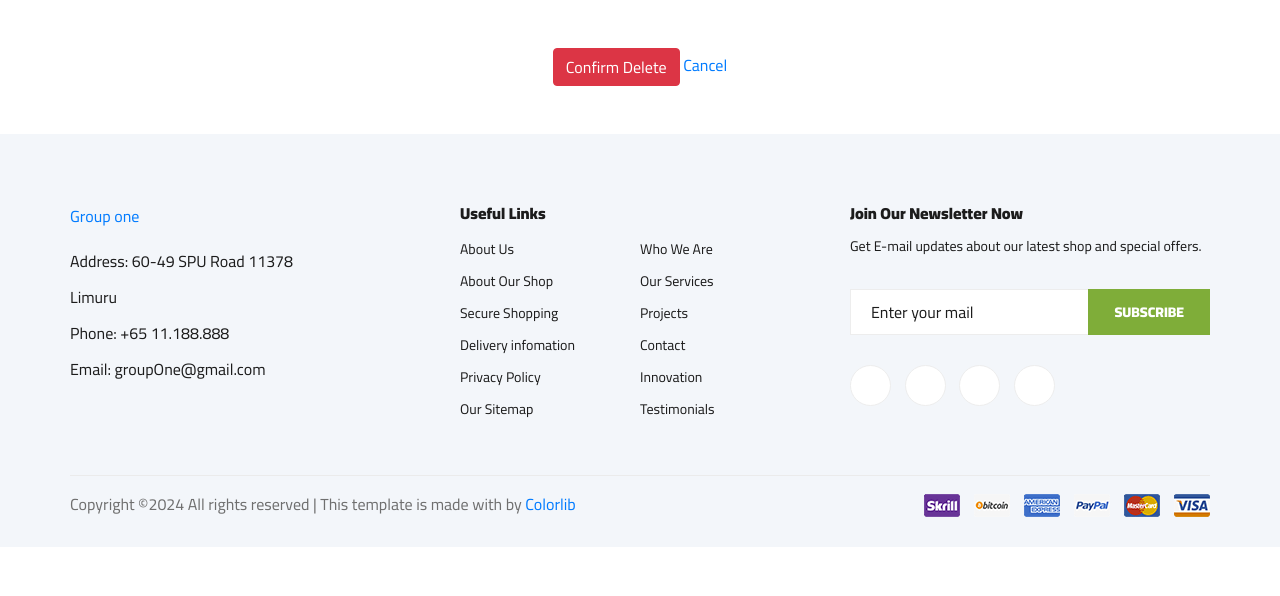
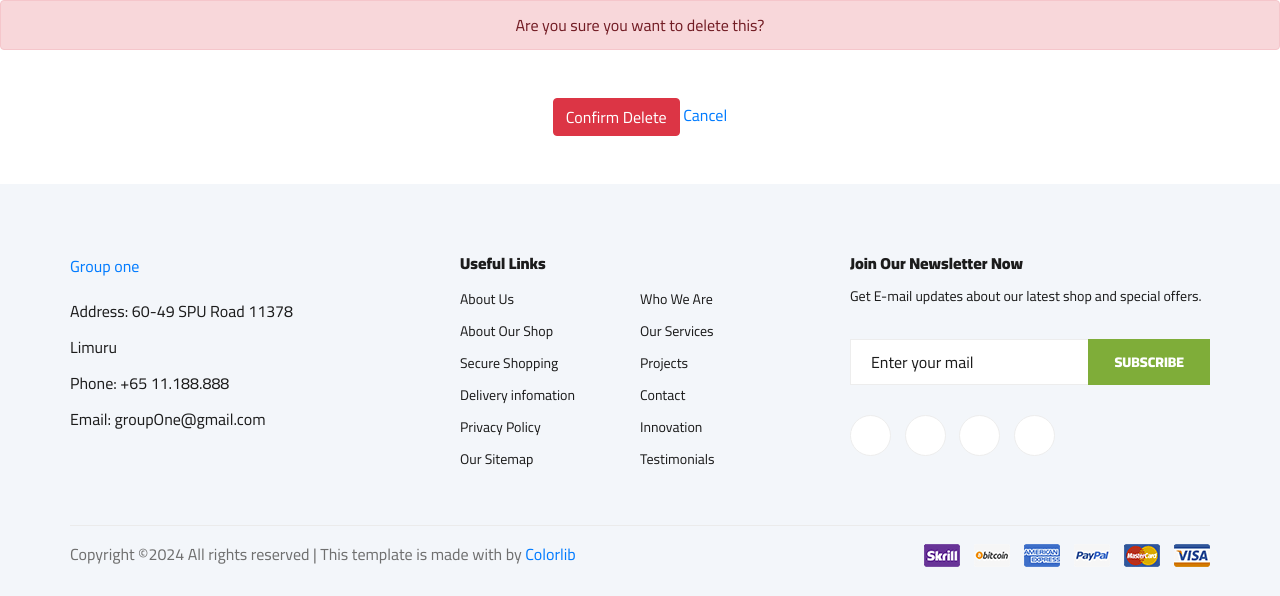
Before and after one commit to ColinAdo/group-one-project, a Django app: template templates/products/cartorder_confirm_delete.html in a window 1280 px wide. Shown: the top 596 px of the page. After the commit the page ends 567 px from the top, so only its background shows below. Run offline with Django 4.2, Linux system fonts and the light colour scheme; the template is opened without the code that fills it, so the values that code supplies are empty; some libraries are stand-ins or nearby versions.

Commit message:
Add alert section

```diff
--- a/templates/products/cartorder_confirm_delete.html
+++ b/templates/products/cartorder_confirm_delete.html
@@ -1,6 +1,11 @@
 {% extends 'partials/base.html'%} {% load static %} {% block content %}
 
+<div class="alert alert-danger text-center" role="alert">
+  Are you sure you want to delete this?
+</div>
+
 <section class="d-flex justify-content-center m-5">
+
 <form method="post">
         {% csrf_token %}
         <input class="btn btn-danger" type="submit" value="Confirm Delete">
```
